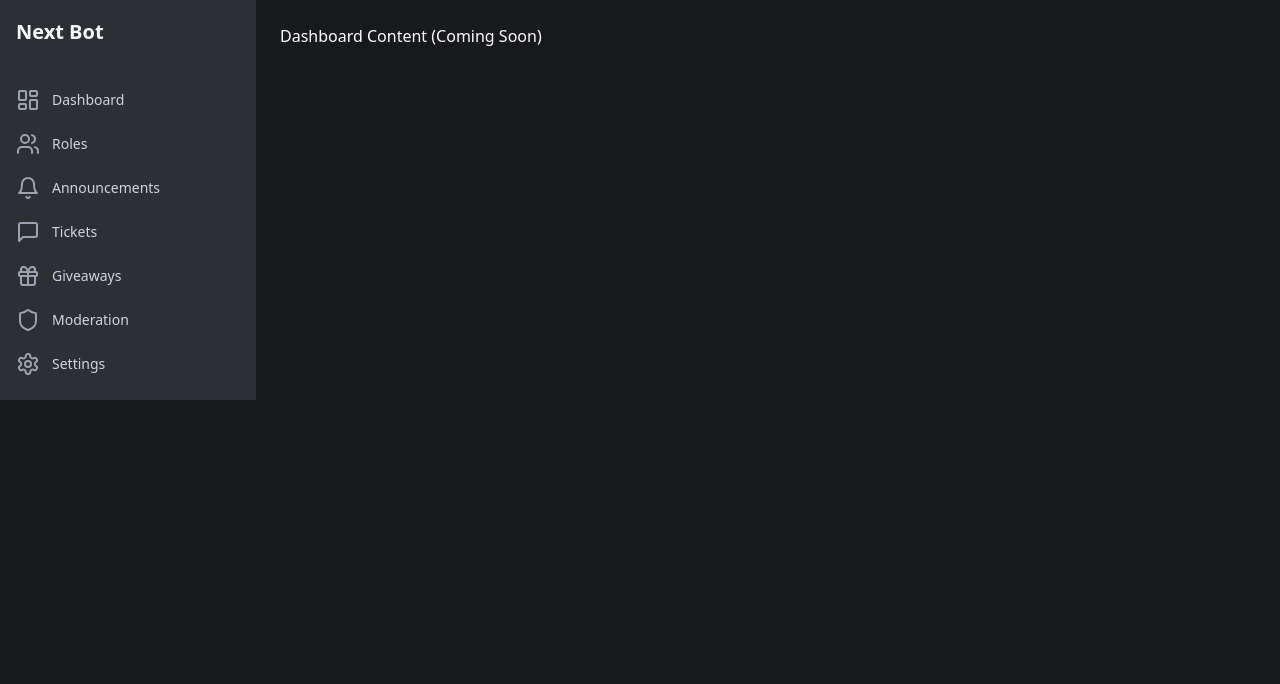
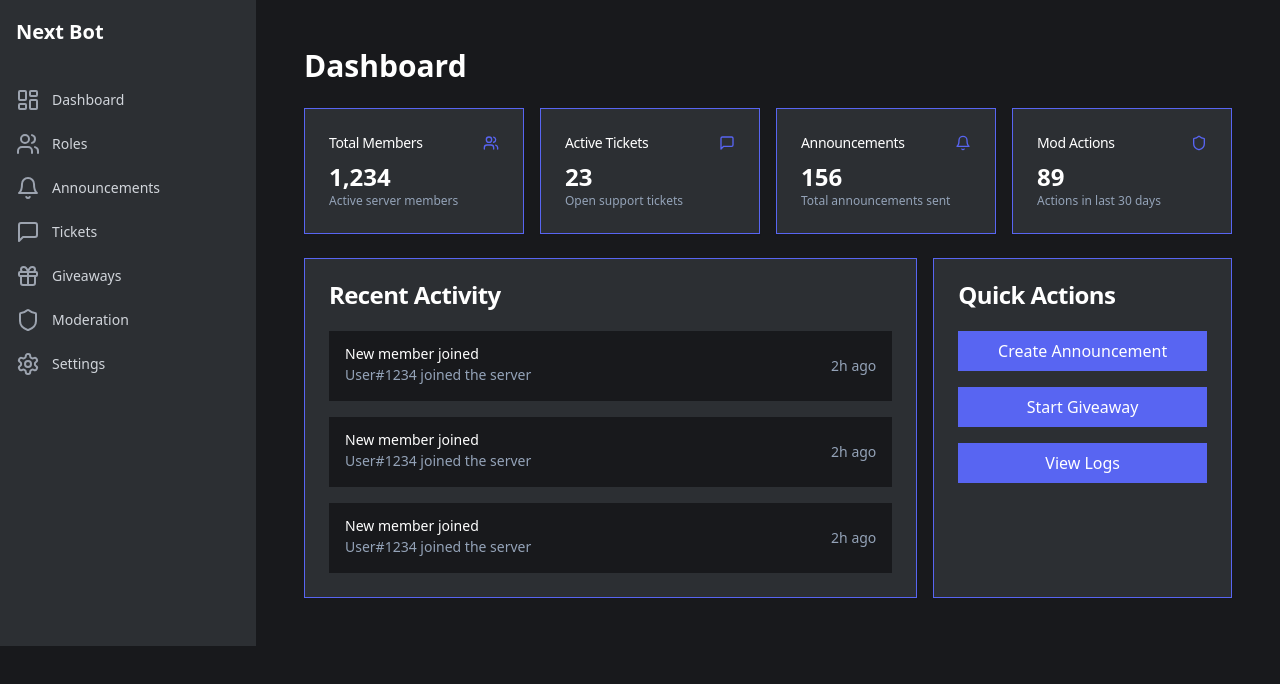
Before and after one commit to baigojahanzaib/Discord-Bot, a React (Vite) app: page /dashboard in a window 1280 px wide. Shown: the top 684 px of the page. Built offline with nearby package versions, Linux system fonts and the light colour scheme.

Commit message:
Create dashboard layout
Implemented the initial layout for the dashboard, including navigation and placeholder content for various sections.
[skip gpt_engineer]

```diff
--- a/src/App.tsx
+++ b/src/App.tsx
@@ -4,6 +4,7 @@ import { TooltipProvider } from "@/components/ui/tooltip";
 import { QueryClient, QueryClientProvider } from "@tanstack/react-query";
 import { BrowserRouter, Routes, Route } from "react-router-dom";
 import Index from "./pages/Index";
+import Dashboard from "./pages/Dashboard";
 import DashboardLayout from "./components/DashboardLayout";
 
 const queryClient = new QueryClient();
@@ -16,14 +17,7 @@ const App = () => (
       <BrowserRouter>
         <Routes>
           <Route path="/" element={<Index />} />
-          <Route
-            path="/dashboard"
-            element={
-              <DashboardLayout>
-                <div className="text-white">Dashboard Content (Coming Soon)</div>
-              </DashboardLayout>
-            }
-          />
+          <Route path="/dashboard" element={<Dashboard />} />
           <Route
             path="/roles"
             element={
--- /dev/null
+++ b/src/pages/Dashboard.tsx
@@ -0,0 +1,112 @@
+import { Card, CardContent, CardHeader, CardTitle } from "@/components/ui/card";
+import { Users, MessageSquare, Bell, Shield } from "lucide-react";
+import DashboardLayout from "@/components/DashboardLayout";
+
+const StatCard = ({
+  title,
+  value,
+  icon: Icon,
+  description,
+}: {
+  title: string;
+  value: string;
+  icon: any;
+  description: string;
+}) => (
+  <Card className="bg-discord-dark border-discord-blurple">
+    <CardHeader className="flex flex-row items-center justify-between space-y-0 pb-2">
+      <CardTitle className="text-sm font-medium text-white">{title}</CardTitle>
+      <Icon className="h-4 w-4 text-discord-blurple" />
+    </CardHeader>
+    <CardContent>
+      <div className="text-2xl font-bold text-white">{value}</div>
+      <p className="text-xs text-muted-foreground">{description}</p>
+    </CardContent>
+  </Card>
+);
+
+const Dashboard = () => {
+  return (
+    <DashboardLayout>
+      <div className="p-6">
+        <h2 className="text-3xl font-bold text-white mb-6">Dashboard</h2>
+
+        <div className="grid gap-4 md:grid-cols-2 lg:grid-cols-4">
+          <StatCard
+            title="Total Members"
+            value="1,234"
+            icon={Users}
+            description="Active server members"
+          />
+          <StatCard
+            title="Active Tickets"
+            value="23"
+            icon={MessageSquare}
+            description="Open support tickets"
+          />
+          <StatCard
+            title="Announcements"
+            value="156"
+            icon={Bell}
+            description="Total announcements sent"
+          />
+          <StatCard
+            title="Mod Actions"
+            value="89"
+            icon={Shield}
+            description="Actions in last 30 days"
+          />
+        </div>
+
+        <div className="grid gap-4 md:grid-cols-2 lg:grid-cols-3 mt-6">
+          <Card className="col-span-2 bg-discord-dark border-discord-blurple">
+            <CardHeader>
+              <CardTitle className="text-white">Recent Activity</CardTitle>
+            </CardHeader>
+            <CardContent>
+              <div className="space-y-4">
+                {[1, 2, 3].map((i) => (
+                  <div
+                    key={i}
+                    className="flex items-center space-x-4 rounded-lg bg-discord-darker p-4"
+                  >
+                    <div className="flex-1 space-y-1">
+                      <p className="text-sm font-medium leading-none text-white">
+                        New member joined
+                      </p>
+                      <p className="text-sm text-muted-foreground">
+                        User#1234 joined the server
+                      </p>
+                    </div>
+                    <div className="text-sm text-muted-foreground">2h ago</div>
+                  </div>
+                ))}
+              </div>
+            </CardContent>
+          </Card>
+
+          <Card className="bg-discord-dark border-discord-blurple">
+            <CardHeader>
+              <CardTitle className="text-white">Quick Actions</CardTitle>
+            </CardHeader>
+            <CardContent>
+              <div className="space-y-4">
+                <button className="w-full rounded-lg bg-discord-blurple px-4 py-2 text-white hover:bg-opacity-90 transition-colors">
+                  Create Announcement
+                </button>
+                <button className="w-full rounded-lg bg-discord-blurple px-4 py-2 text-white hover:bg-opacity-90 transition-colors">
+                  Start Giveaway
+                </button>
+                <button className="w-full rounded-lg bg-discord-blurple px-4 py-2 text-white hover:bg-opacity-90 transition-colors">
+                  View Logs
+                </button>
+              </div>
+            </CardContent>
+          </Card>
+        </div>
+      </div>
+    </DashboardLayout>
+  );
+};
+
+export default Dashboard;
```
